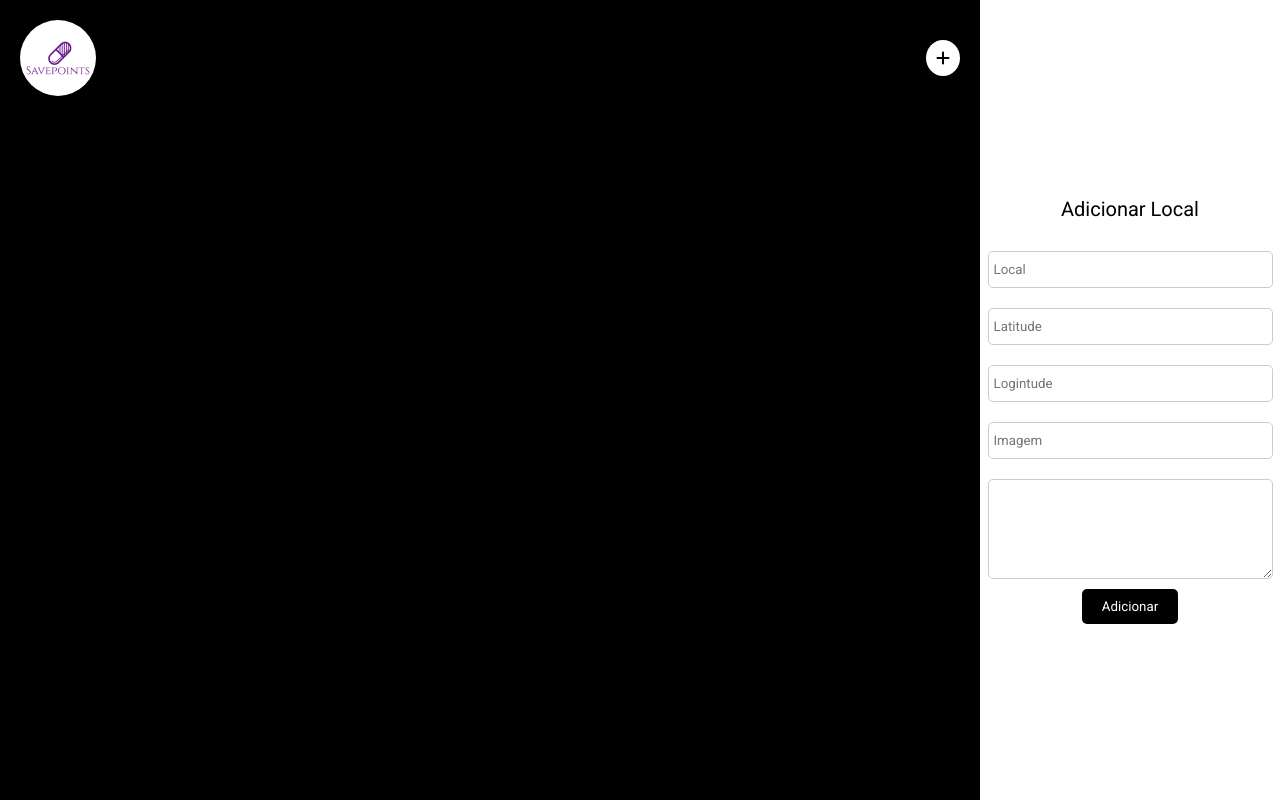
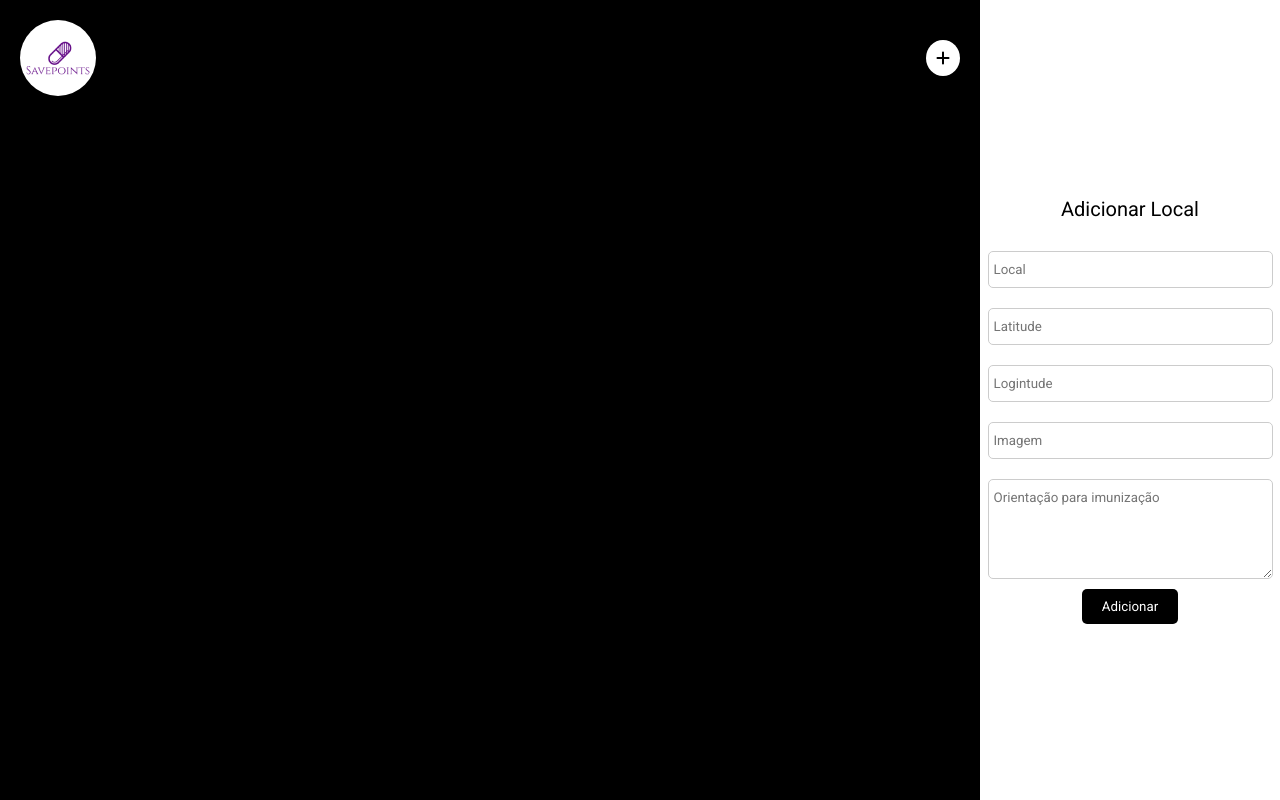
Before and after one commit to PauloGui/savepoints, a React (Create React App) app: page / in a window 1280 px wide. Built offline with nearby package versions, Linux system fonts and the light colour scheme.

Commit message:
Placeholder textarea 🔨

```diff
--- a/src/components/SideMenu/index.jsx
+++ b/src/components/SideMenu/index.jsx
@@ -10,7 +10,7 @@ function SideMenu() {
         <Input placeholder='Latitude' />
         <Input placeholder='Logintude' />
         <Input placeholder='Imagem' />
-        <TextArea />
+        <TextArea placeholder='Orientação para imunização' />
         <Button>Adicionar</Button>
       </Container>
   )
```
Also changed, not shown: 1 other file (tests, documents, lock files or other folders).
